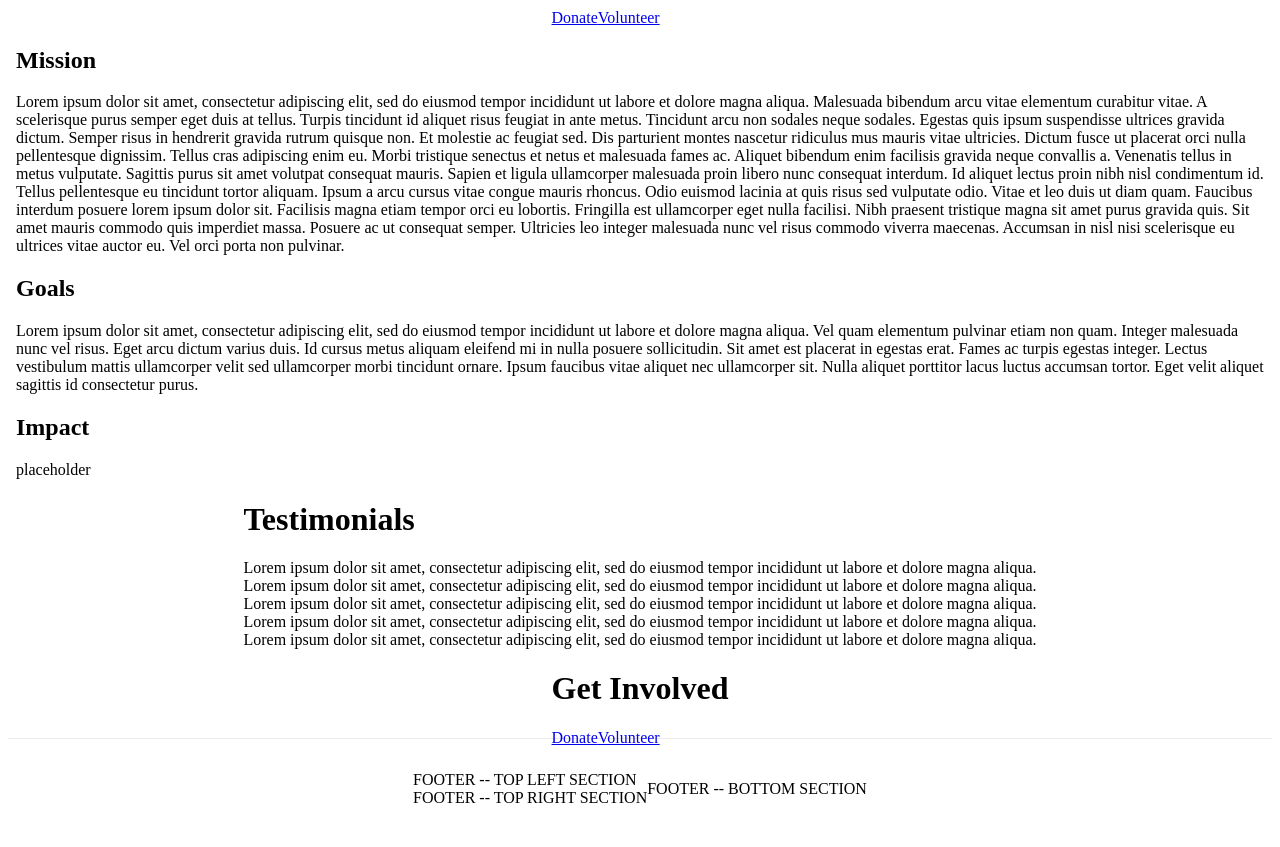
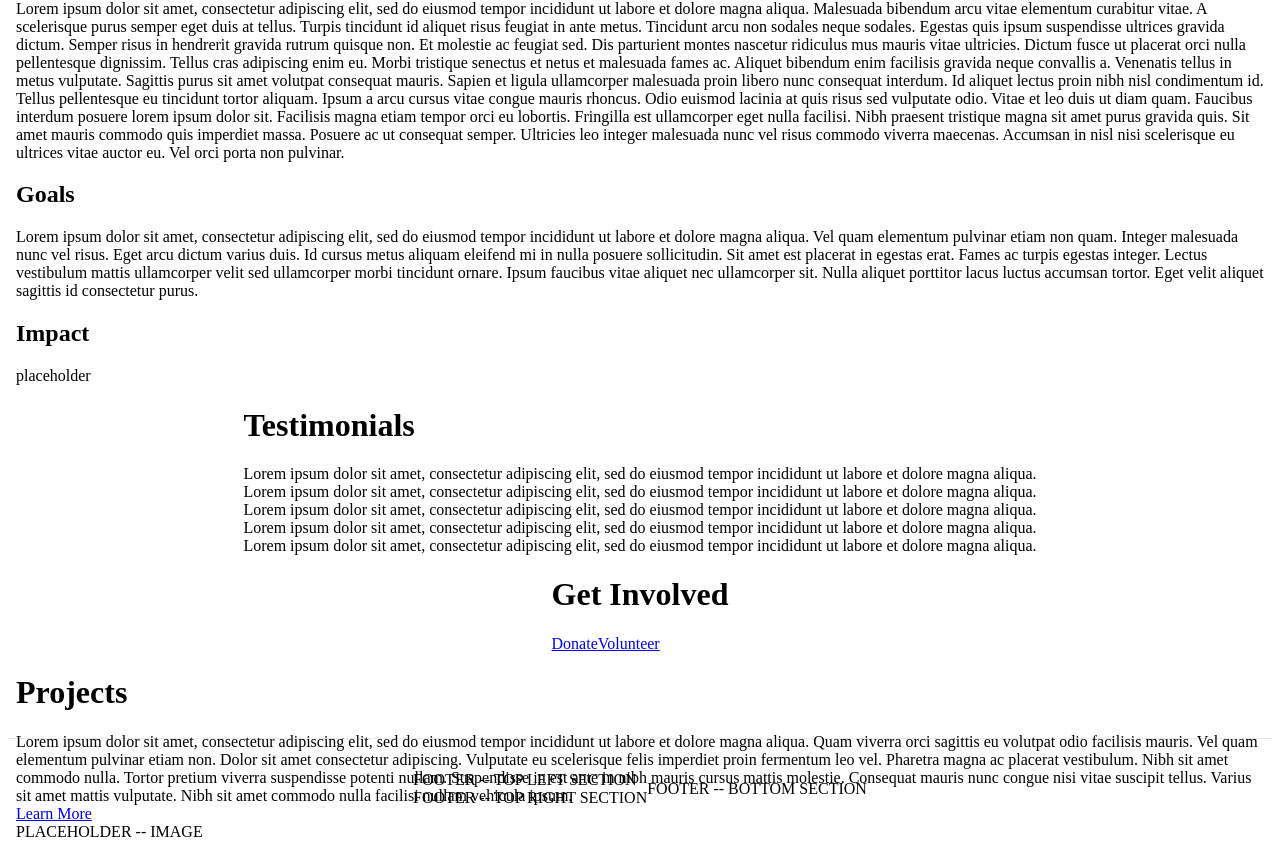
Before and after one commit to Michigan-Urban-Farming-Initiative/FE_MUFI, a Next.js app: page / in a window 1280 px wide. Shown: the part 215-1062 px from the top of the page. Built offline with nearby package versions, Linux system fonts and the light colour scheme.

Commit message:
added Projects component

```diff
--- /dev/null
+++ b/components/Projects.js
@@ -0,0 +1,28 @@
+import styles from '@/sass/main.module.sass';
+import Link from 'next/link';
+
+export default function Projects() {
+  return (
+    <div className={styles.projects}>
+      <h1>Projects</h1>
+      <section className={styles.projects__container}>
+        <div className={styles.projects__info}>
+          Lorem ipsum dolor sit amet, consectetur adipiscing elit, sed do
+          eiusmod tempor incididunt ut labore et dolore magna aliqua. Quam
+          viverra orci sagittis eu volutpat odio facilisis mauris. Vel quam
+          elementum pulvinar etiam non. Dolor sit amet consectetur adipiscing.
+          Vulputate eu scelerisque felis imperdiet proin fermentum leo vel.
+          Pharetra magna ac placerat vestibulum. Nibh sit amet commodo nulla.
+          Tortor pretium viverra suspendisse potenti nullam. Suspendisse in est
+          ante in nibh mauris cursus mattis molestie. Consequat mauris nunc
+          congue nisi vitae suscipit tellus. Varius sit amet mattis vulputate.
+          Nibh sit amet commodo nulla facilisi nullam vehicula ipsum.
+        </div>
+        <Link href='whatWeDo'>
+          <a>Learn More</a>
+        </Link>
+      </section>
+      <section className={styles.projects__image}>PLACEHOLDER -- IMAGE</section>
+    </div>
+  );
+}
--- a/pages/index.js
+++ b/pages/index.js
@@ -4,6 +4,7 @@ import Layout from '@/components/Layout';
 import CallToAction from '@/components/CallToAction';
 import Mission from '@/components/Mission';
 import Testimonials from '@/components/Testimonials';
+import Projects from '@/components/Projects';
 import styles from '@/sass/main.module.sass';
 
 export default function HomePage() {
@@ -13,6 +14,7 @@ export default function HomePage() {
       <Mission />
       <Testimonials />
       <CallToAction />
+      <Projects />
     </Layout>
   );
 }
--- a/sass/main.module.sass
+++ b/sass/main.module.sass
@@ -14,6 +14,7 @@
 @import 'components/404'
 @import 'components/callToAction'
 @import 'components/mission'
+@import 'components/projects'
 @import 'components/testimonials'
 
 // Layout
```
Also changed, not shown: sass/components/_projects.sass (added).
